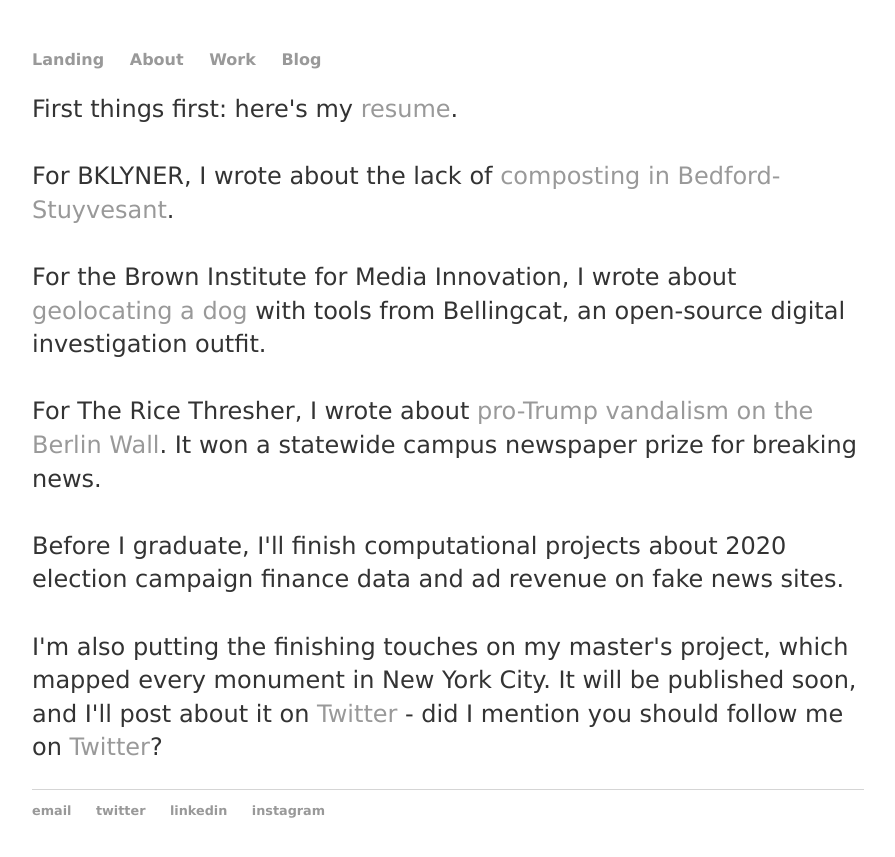
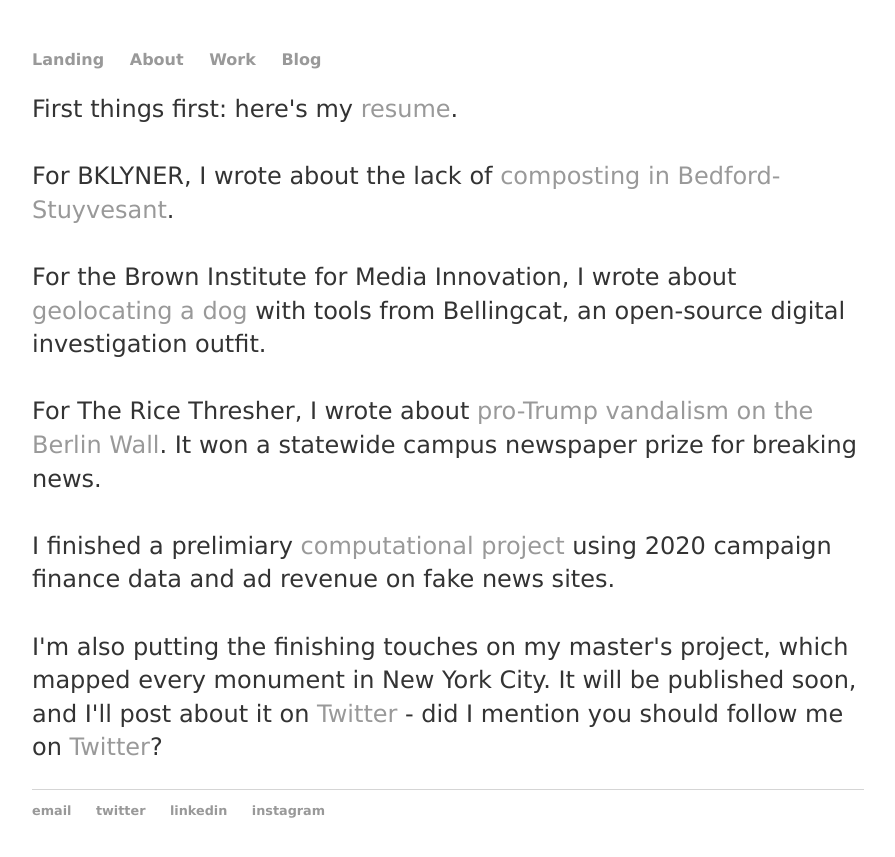
Before and after one commit to isaac-schultz/isaac-schultz.github.io, a Jekyll site: the page built from work/index.html, in a window 1280 px wide. Shown: the top 857 px of the page, without its empty margins (192-1087 px from the left). Built offline with Jekyll 4.4.1, drawn with Linux system fonts in a browser that asks for light colours.

Commit message:
Update index.html

```diff
--- a/work/index.html
+++ b/work/index.html
@@ -14,7 +14,7 @@ For the Brown Institute for Media Innovation, I wrote about <a href="https://bro
 For The Rice Thresher, I wrote about <a href="http://www.ricethresher.org/article/2017/01/berlin-wall-segment-other-structures-vandalized-overnight-with-pro-trump-messages-v2" target="_blank">pro-Trump vandalism on the Berlin Wall</a>. It won a statewide campus newspaper prize for breaking news.
   <br>
   <br>
-Before I graduate, I'll finish computational projects about 2020 election campaign finance data and ad revenue on fake news sites.
+I finished a prelimiary <a href="http://adrianblancoramos.com/projects/fec-data-bot/" target="_blank"> computational project</a> using 2020 campaign finance data and ad revenue on fake news sites.
   <br>
   <br>
 I'm also putting the finishing touches on my master's project, which mapped every monument in New York City. It will be published soon, and I'll post about it on <a href="https://twitter.com/isaac_schultz_" target="_blank">Twitter</a> - did I mention you should follow me on <a href="https://twitter.com/isaac_schultz_" target="_blank">Twitter</a>?</p>
```
Also changed, not shown: other parts of work/index.html (+1 -1 lines).
